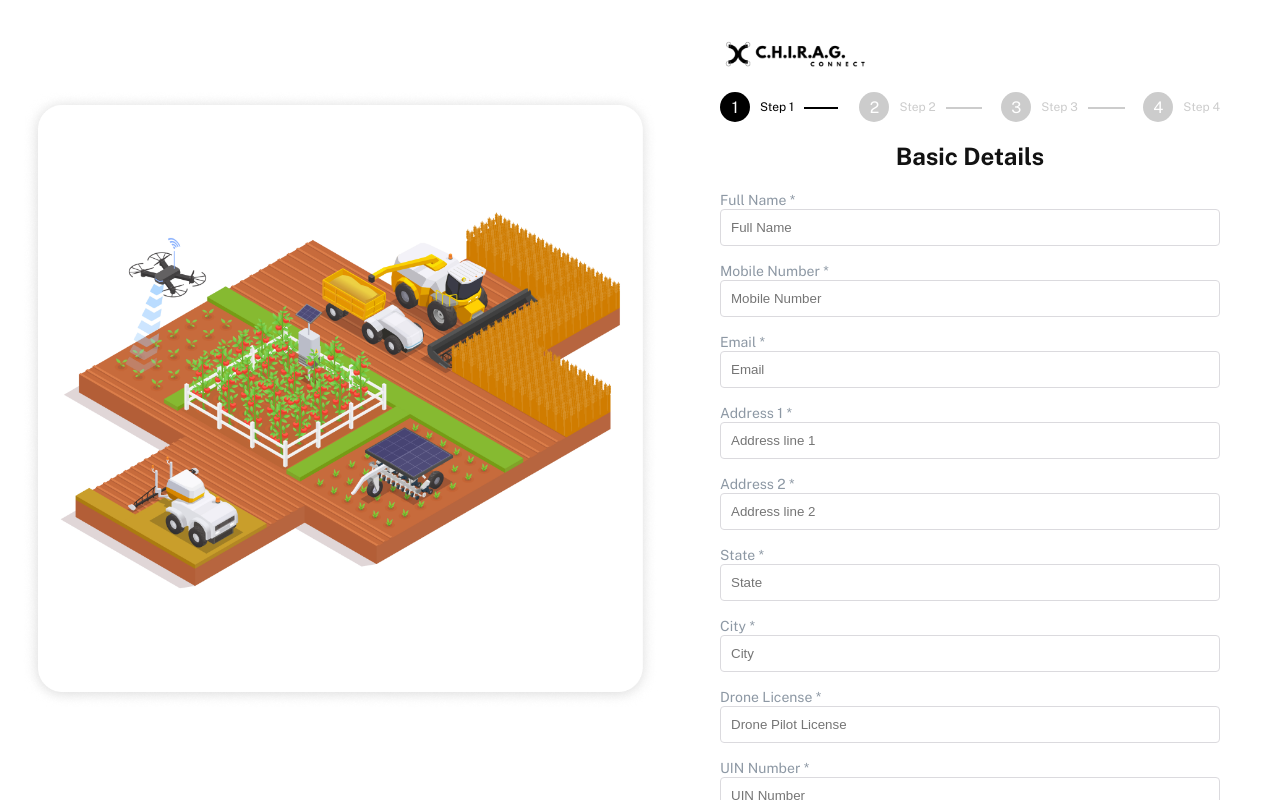
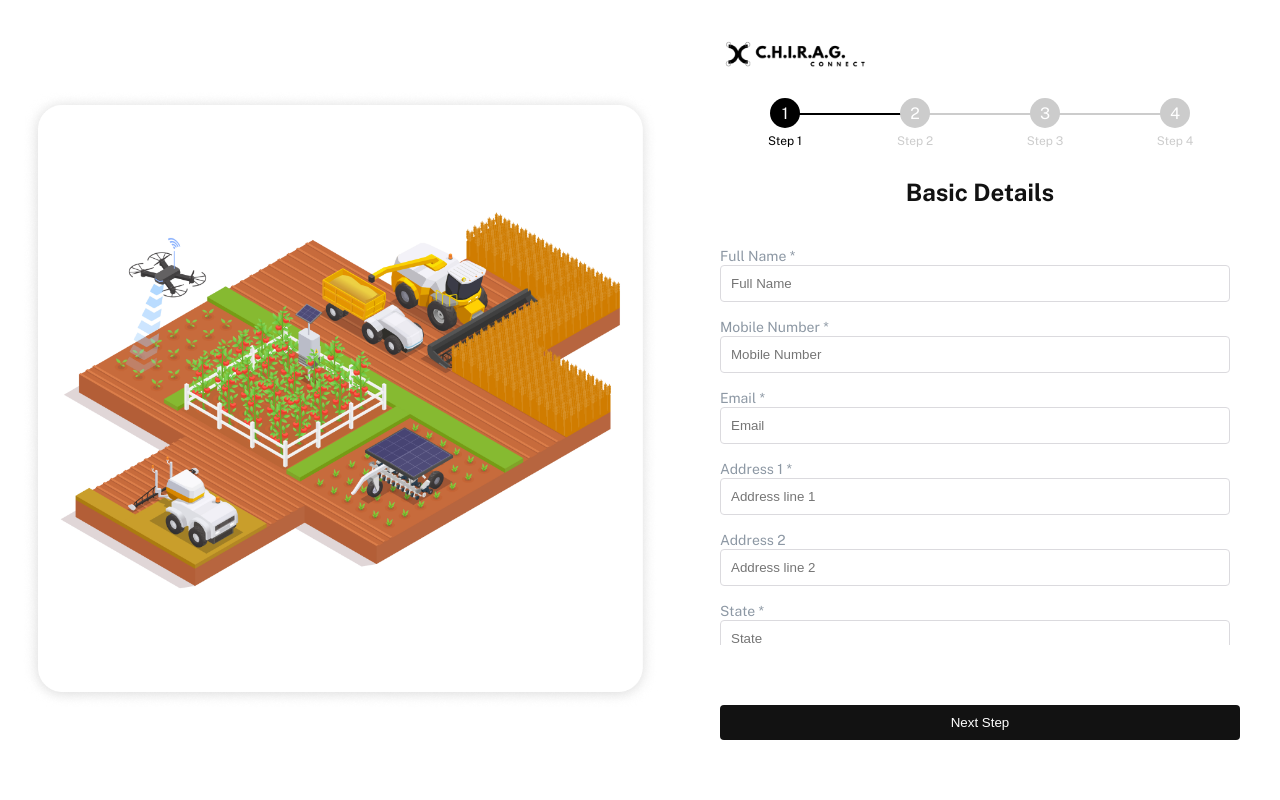
Before and after one commit to gityash2024/chirag-vendor, a React (Vite) app: page /register in a window 1280 px wide. Built offline with nearby package versions, Linux system fonts and the light colour scheme.

Commit message:
production codebase

```diff
--- a/src/environment/environment.tsx
+++ b/src/environment/environment.tsx
@@ -1,5 +1,5 @@
-// const baseUrl = "http://localhost:5000/api";
-const baseUrl = "https://chirag-backend.onrender.com/api";
+const baseUrl = "http://localhost:5000/api";
+// const baseUrl = "https://chirag-backend.onrender.com/api";
 // const baseUrl = "https://chirag.solminica.com/api";
 const REACT_APP_CASHFREE_APP_ID='your_cashfree_app_id';
 
--- a/src/pages/auth/register.jsx
+++ b/src/pages/auth/register.jsx
@@ -31,74 +31,14 @@ const Image = styled.img`
   object-fit: contain;
 `;
 
-const FormSection = styled.div`
-  flex: 1;
-  display: flex;
-  flex-direction: column;
-  justify-content: space-between;
-  padding: 40px;
-  overflow-y: auto;
-`;
 
 const FormContent = styled.div`
   width: 100%;
   max-width: 500px;
+  position: relative;
 `;
 
-const Logo = styled.img`
-  width: 150px;
-  margin-bottom: 20px;
-`;
 
-const StepIndicator = styled.div`
-  display: flex;
-  justify-content: space-between;
-  margin-bottom: 20px;
-  width: 100%;
-`;
-
-const Step = styled.div`
-  display: flex;
-  align-items: center;
-  position: relative;
-  &:not(:last-child)::after {
-    content: "";
-    position: absolute;
-    top: 50%;
-    left: calc(100% + 10px);
-    width: calc(100% - 40px);
-    height: 2px;
-    background-color: ${(props) => (props.active ? "#000" : "#ccc")};
-  }
-`;
-
-const StepNumber = styled.div`
-  width: 30px;
-  height: 30px;
-  border-radius: 50%;
-  background-color: ${(props) => (props.active ? "#000" : "#ccc")};
-  color: #fff;
-  display: flex;
-  justify-content: center;
-  align-items: center;
-  margin-right: 10px;
-`;
-
-const StepText = styled.div`
-  font-size: 12px;
-  color: ${(props) => (props.active ? "#000" : "#ccc")};
-`;
-
-const Title = styled.h2`
-  font-family: "Public Sans", sans-serif;
-  font-weight: 600;
-  font-size: 24px;
-  color: #121212;
-  margin-top: 20px;
-  display: flex;
-  justify-content: center;
-  margin-bottom: 20px;
-`;
 
 const Input = styled.input`
   width: 100%;
@@ -113,7 +53,7 @@ const InputLabel = styled.label`
   color: #8d98a4;
   font-family: "Public Sans", sans-serif;
   font-weight: 400;
-  margin-bottom: 20px !important;
+  margin-bottom: 20px;
 `;
 
 const Button = styled.button`
@@ -125,6 +65,10 @@ const Button = styled.button`
   cursor: pointer;
   width: 100%;
   margin-top: 20px;
+  &:disabled {
+    background-color: #cccccc;
+    cursor: not-allowed;
+  }
 `;
 
 const UploadContainer = styled.div`
@@ -185,6 +129,109 @@ const RemoveButton = styled.button`
   cursor: pointer;
 `;
 
+
+
+const FormSection = styled.div`
+  flex: 1;
+  display: flex;
+  flex-direction: column;
+  padding: 40px;
+  height: 100vh;
+  position: relative;
+`;
+
+const FormScrollContainer = styled.div`
+  overflow-y: auto;
+  flex: 1;
+  padding-right: 10px;
+  margin: 20px 0;
+`;
+
+const Logo = styled.img`
+  width: 150px;
+  margin-bottom: 20px;
+  position: sticky;
+  top: 0;
+  z-index: 1;
+  background: white;
+`;
+
+const Title = styled.h2`
+  font-family: "Public Sans", sans-serif;
+  font-weight: 600;
+  font-size: 24px;
+  color: #121212;
+  margin-top: 20px;
+  display: flex;
+  justify-content: center;
+  margin-bottom: 20px;
+  position: sticky;
+  top: 140px;
+  background: white;
+  z-index: 1;
+`;
+
+const ButtonContainer = styled.div`
+  position: sticky;
+  bottom: 0;
+  background: white;
+  padding: 20px 0;
+  z-index: 1;
+`;
+
+
+
+
+const StepIndicator = styled.div`
+  display: flex;
+  justify-content: space-between;
+  margin-bottom: 20px;
+  width: 100%;
+  position: sticky;
+  top: 70px;
+  z-index: 1;
+  background: white;
+  padding: 10px 0;
+`;
+
+const Step = styled.div`
+  display: flex;
+  align-items: center;
+  position: relative;
+  flex: 1;
+  justify-content: center;
+
+  &:not(:last-child)::after {
+    content: "";
+    position: absolute;
+    top: 15px;
+    left: 50%;
+    width: 100%;
+    height: 2px;
+    background-color: ${(props) => (props.active ? "#000" : "#ccc")};
+  }
+`;
+
+const StepNumber = styled.div`
+  width: 30px;
+  height: 30px;
+  border-radius: 50%;
+  background-color: ${(props) => (props.active ? "#000" : "#ccc")};
+  color: #fff;
+  display: flex;
+  justify-content: center;
+  align-items: center;
+  z-index: 2;
+`;
+
+const StepText = styled.div`
+  font-size: 12px;
+  color: ${(props) => (props.active ? "#000" : "#ccc")};
+  white-space: nowrap;
+  position: absolute;
+  bottom: -20px;
+  text-align: center;
+`;
 const Register = () => {
   const navigate = useNavigate();
   const [step, setStep] = useState(1);
@@ -241,6 +288,144 @@ const Register = () => {
   const [clientId, setClientId] = useState(false);
   const [aadhaarVerified, setAadhaarVerified] = useState(false);
 
+  const validateStep1 = () => {
+    if (!formData.name.trim()) {
+      toast.error("Please enter your full name");
+      return false;
+    }
+    if (!formData.mobileNumber.trim() || !/^\d{10}$/.test(formData.mobileNumber)) {
+      toast.error("Please enter a valid 10-digit mobile number");
+      return false;
+    }
+    if (!formData.email.trim() || !/^[^\s@]+@[^\s@]+\.[^\s@]+$/.test(formData.email)) {
+      toast.error("Please enter a valid email address");
+      return false;
+    }
+    if (!formData.address1.trim()) {
+      toast.error("Please enter address line 1");
+      return false;
+    }
+    if (!formData.state.trim()) {
+      toast.error("Please enter state");
+      return false;
+    }
+    if (!formData.city.trim()) {
+      toast.error("Please enter city");
+      return false;
+    }
+    if (!formData.droneLicense.trim()) {
+      toast.error("Please enter drone license number");
+      return false;
+    }
+    if (!formData.uinNumber.trim()) {
+      toast.error("Please enter UIN number");
+      return false;
+    }
+    if (!formData.aadhaarFront) {
+      toast.error("Please upload front side of Aadhaar card");
+      return false;
+    }
+    if (!formData.aadhaarBack) {
+      toast.error("Please upload back side of Aadhaar card");
+      return false;
+    }
+    if (!aadhaarVerified) {
+      toast.error("Please verify your Aadhaar number");
+      return false;
+    }
+    return true;
+  };
+
+  const validateStep2 = () => {
+    if (!formData.experience.trim()) {
+      toast.error("Please enter your experience");
+      return false;
+    }
+    if (!formData.pricing.trim()) {
+      toast.error("Please enter your pricing");
+      return false;
+    }
+    if (!formData.serviceState.trim()) {
+      toast.error("Please enter service state");
+      return false;
+    }
+    if (!formData.serviceCity.trim()) {
+      toast.error("Please enter service city");
+      return false;
+    }
+    if (!formData.village.trim()) {
+      toast.error("Please enter village");
+      return false;
+    }
+    return true;
+  };
+
+  const validateStep3 = () => {
+    for (let i = 0; i < formData.drones.length; i++) {
+      const drone = formData.drones[i];
+      if (!drone.model.trim()) {
+        toast.error(`Please enter model for drone ${i + 1}`);
+        return false;
+      }
+      if (!drone.speed.trim()) {
+        toast.error(`Please enter speed for drone ${i + 1}`);
+        return false;
+      }
+      if (!drone.flowRate.trim()) {
+        toast.error(`Please enter flow rate for drone ${i + 1}`);
+        return false;
+      }
+      if (!drone.payload.trim()) {
+        toast.error(`Please enter payload capacity for drone ${i + 1}`);
+        return false;
+      }
+      // if (!drone.image) {
+      //   toast.error(`Please upload image for drone ${i + 1}`);
+      //   return false;
+      // }
+      if (!drone.manufacturer.trim()) {
+        toast.error(`Please enter manufacturer for drone ${i + 1}`);
+        return false;
+      }
+      if (!drone.purchaseYear.trim()) {
+        toast.error(`Please enter purchase year for drone ${i + 1}`);
+        return false;
+      }
+    }
+    return true;
+  };
+
+  const validateStep4 = () => {
+    for (let i = 0; i < formData.batteries.length; i++) {
+      const battery = formData.batteries[i];
+      if (!battery.capacity.trim()) {
+        toast.error(`Please enter capacity for battery ${i + 1}`);
+        return false;
+      }
+      if (!battery.lifeCycles.trim()) {
+        toast.error(`Please enter life cycles for battery ${i + 1}`);
+        return false;
+      }
+      if (!battery.voltage.trim()) {
+        toast.error(`Please enter voltage for battery ${i + 1}`);
+        return false;
+      }
+      if (!battery.ampere.trim()) {
+        toast.error(`Please enter ampere for battery ${i + 1}`);
+        return false;
+      }
+      if (!battery.manufacturer.trim()) {
+        toast.error(`Please enter manufacturer for battery ${i + 1}`);
+        return false;
+      }
+      if (!battery.purchaseYear.trim()) {
+        toast.error(`Please enter purchase year for battery ${i + 1}`);
+        return false;
+      }
+    }
+    return true;
+  };
+
   const handleInputChange = (e, index, field) => {
     const { name, value } = e.target;
     if (field) {
@@ -251,6 +436,7 @@ const Register = () => {
       setFormData({ ...formData, [name]: value });
     }
   };
+
   const handleFileUpload = async (e, index, field) => {
     const file = e.target.files[0];
     setIsLoading(true);
@@ -267,15 +453,13 @@ const Register = () => {
           formData.append("file", file);
           try {
             const response = await uploadTos3(formData);
-
-            const newDrones = [...formData?.drones];
+            const newDrones = [...formData.drones];
             newDrones[index] = { ...newDrones[index], image: response.data.fileUrl };
             setFormData(prevState => ({
               ...prevState,
               drones: newDrones
             }));
           } catch (error) {
-            console.error("Error uploading file:", error);
             toast.error("Failed to upload file");
           }
         } else {
@@ -285,13 +469,11 @@ const Register = () => {
           formData.append("file", file);
           try {
             const response = await uploadTos3(formData);
-
             setFormData(prevState => ({
               ...prevState,
               [e.target.name]: response.data.fileUrl
             }));
           } catch (error) {
-            console.error("Error uploading file:", error);
             toast.error("Failed to upload file");
           }
         }
@@ -383,8 +565,28 @@ const Register = () => {
   };
 
   const handleSubmit = async (e) => {
-    console.log(formData);
     e.preventDefault();
+    let isValid = false;
+
+    switch (step) {
+      case 1:
+        isValid = validateStep1();
+        break;
+      case 2:
+        isValid = validateStep2();
+        break;
+      case 3:
+        isValid = validateStep3();
+        break;
+      case 4:
+        isValid = validateStep4();
+        break;
+      default:
+        isValid = false;
+    }
+
+    if (!isValid) return;
+
     setIsLoading(true);
     try {
       if (step < 4) {
@@ -393,15 +595,12 @@ const Register = () => {
         const response = await registerVendor(formData);
         if (response.data) {
           localStorage.setItem("user", JSON.stringify(response.data));
-
           toast.success("Registration successful!");
           navigate("/home");
         }
       }
     } catch (error) {
-      toast.error(
-        error.response?.data?.message || "An error occurred during registration"
-      );
+      toast.error(error.response?.data?.message || "An error occurred during registration");
     } finally {
       setIsLoading(false);
     }
@@ -415,7 +614,6 @@ const Register = () => {
           <Image src={registerImage} alt="Register" />
         </ImageSection>
         <FormSection>
-        <FormContent>
           <Logo src={chiragLogo} alt="CHIRAG Logo" />
           <StepIndicator>
             {[1, 2, 3, 4].map((num) => (
@@ -434,6 +632,7 @@ const Register = () => {
               ? "Drone Specs"
               : "Battery Specs"}
           </Title>
+          <FormScrollContainer>
             <form onSubmit={handleSubmit}>
               {step === 1 && (
                 <>
@@ -470,7 +669,7 @@ const Register = () => {
                     placeholder="Address line 1"
                     required
                   />
-                <InputLabel>Address 2 * </InputLabel>
+                  <InputLabel>Address 2</InputLabel>
                   <Input
                     name="address2"
                     value={formData.address2}
@@ -511,9 +710,8 @@ const Register = () => {
                   />
                   <UploadContainer>
                     <UploadButton
-                    onClick={() =>
-                      document.getElementById("aadhaarFront").click()
-                    }
+                      type="button"
+                      onClick={() => document.getElementById("aadhaarFront").click()}
                     >
                       {previewImages.aadhaarFront ? (
                         <UploadedImage src={previewImages.aadhaarFront} alt="Aadhaar Front" />
@@ -522,9 +720,8 @@ const Register = () => {
                       )}
                     </UploadButton>
                     <UploadButton
-                    onClick={() =>
-                      document.getElementById("aadhaarBack").click()
-                    }
+                      type="button"
+                      onClick={() => document.getElementById("aadhaarBack").click()}
                     >
                       {previewImages.aadhaarBack ? (
                         <UploadedImage src={previewImages.aadhaarBack} alt="Aadhaar Back" />
@@ -539,6 +736,7 @@ const Register = () => {
                     hidden
                     onChange={(e) => handleFileUpload(e)}
                     name="aadhaarFront"
+                    accept="image/*"
                   />
                   <input
                     id="aadhaarBack"
@@ -546,6 +744,7 @@ const Register = () => {
                     hidden
                     onChange={(e) => handleFileUpload(e)}
                     name="aadhaarBack"
+                    accept="image/*"
                   />
                   <InputLabel>Aadhaar Number * </InputLabel>
                   <Input
@@ -577,10 +776,13 @@ const Register = () => {
                     </>
                   )}
                   {aadhaarVerified && (
-                  <p style={{ color: 'green' }}>Aadhaar verified successfully</p>
+                    <p style={{ color: "green", textAlign: "center", margin: "10px 0" }}>
+                      Aadhaar verified successfully
+                    </p>
                   )}
                 </>
               )}
+
               {step === 2 && (
                 <>
                   <InputLabel>Experience * </InputLabel>
@@ -623,9 +825,11 @@ const Register = () => {
                     value={formData.village}
                     onChange={handleInputChange}
                     placeholder="Village"
+                    required
                   />
                 </>
               )}
+
               {step === 3 && (
                 <>
                   {formData.drones.map((drone, index) => (
@@ -636,13 +840,14 @@ const Register = () => {
                         )}
                         {formData.drones.length > 1 && (
                           <RemoveButton
+                            type="button"
                             onClick={() => removeItem(index, "drones")}
                           >
                             ✕
                           </RemoveButton>
                         )}
                       </FormArrayHeader>
-                    <InputLabel>Drone Details * </InputLabel>
+                      <InputLabel>Drone Model * </InputLabel>
                       <Input
                         name="model"
                         value={drone.model}
@@ -650,7 +855,7 @@ const Register = () => {
                         placeholder="Drone Model"
                         required
                       />
-                    <InputLabel>Drone Specs * </InputLabel>
+                      <InputLabel>Drone Speed * </InputLabel>
                       <Input
                         name="speed"
                         value={drone.speed}
@@ -658,7 +863,7 @@ const Register = () => {
                         placeholder="Speed of the Drone"
                         required
                       />
-                    <InputLabel>Drone Flow Rate * </InputLabel>
+                      <InputLabel>Flow Rate * </InputLabel>
                       <Input
                         name="flowRate"
                         value={drone.flowRate}
@@ -666,7 +871,7 @@ const Register = () => {
                         placeholder="Flow Rate of the Drone"
                         required
                       />
-                    <InputLabel>Drone Capacity * </InputLabel>
+                      <InputLabel>Payload Capacity * </InputLabel>
                       <Input
                         name="payload"
                         value={drone.payload}
@@ -675,12 +880,14 @@ const Register = () => {
                         required
                       />
                       <UploadButton
-                      onClick={() =>
-                        document.getElementById(`droneImage${index}`).click()
-                      }
+                        type="button"
+                        onClick={() => document.getElementById(`droneImage${index}`).click()}
                       >
                         {previewImages.drones[index] ? (
-                        <UploadedImage src={previewImages.drones[index]} alt="Drone" />
+                          <UploadedImage
+                            src={previewImages.drones[index]}
+                            alt={`Drone ${index + 1}`}
+                          />
                         ) : (
                           "+ Drone Image"
                         )}
@@ -690,8 +897,9 @@ const Register = () => {
                         type="file"
                         hidden
                         onChange={(e) => handleFileUpload(e, index, "drones")}
+                        accept="image/*"
                       />
-                    <InputLabel>Drone Manufacturer * </InputLabel>
+                      <InputLabel>Manufacturer * </InputLabel>
                       <Input
                         name="manufacturer"
                         value={drone.manufacturer}
@@ -699,7 +907,7 @@ const Register = () => {
                         placeholder="Manufacturer Name"
                         required
                       />
-                    <InputLabel>Drone YOP * </InputLabel>
+                      <InputLabel>Purchase Year * </InputLabel>
                       <Input
                         name="purchaseYear"
                         value={drone.purchaseYear}
@@ -710,10 +918,11 @@ const Register = () => {
                     </FormArrayContainer>
                   ))}
                   <AddMoreButton type="button" onClick={() => addMore("drones")}>
-                  Add more Drone
+                    Add More Drone
                   </AddMoreButton>
                 </>
               )}
+
               {step === 4 && (
                 <>
                   {formData.batteries.map((battery, index) => (
@@ -724,6 +933,7 @@ const Register = () => {
                         )}
                         {formData.batteries.length > 1 && (
                           <RemoveButton
+                            type="button"
                             onClick={() => removeItem(index, "batteries")}
                           >
                             ✕
@@ -738,7 +948,7 @@ const Register = () => {
                         placeholder="Capacity"
                         required
                       />
-                    <InputLabel>Battery Life Cycles * </InputLabel>
+                      <InputLabel>Life Cycles * </InputLabel>
                       <Input
                         name="lifeCycles"
                         value={battery.lifeCycles}
@@ -746,7 +956,7 @@ const Register = () => {
                         placeholder="Life Cycles"
                         required
                       />
-                    <InputLabel>Battery Voltage * </InputLabel>
+                      <InputLabel>Voltage * </InputLabel>
                       <Input
                         name="voltage"
                         value={battery.voltage}
@@ -754,7 +964,7 @@ const Register = () => {
                         placeholder="Voltage"
                         required
                       />
-                    <InputLabel>Battery Ampere * </InputLabel>
+                      <InputLabel>Ampere * </InputLabel>
                       <Input
                         name="ampere"
                         value={battery.ampere}
@@ -762,7 +972,7 @@ const Register = () => {
                         placeholder="Ampere"
                         required
                       />
-                    <InputLabel>Battery Manufacturer * </InputLabel>
+                      <InputLabel>Manufacturer * </InputLabel>
                       <Input
                         name="manufacturer"
                         value={battery.manufacturer}
@@ -770,7 +980,7 @@ const Register = () => {
                         placeholder="Manufacturer"
                         required
                       />
-                    <InputLabel>Battery Purchase Year * </InputLabel>
+                      <InputLabel>Purchase Year * </InputLabel>
                       <Input
                         name="purchaseYear"
                         value={battery.purchaseYear}
@@ -780,23 +990,22 @@ const Register = () => {
                       />
                     </FormArrayContainer>
                   ))}
-                <AddMoreButton
-                  type="button"
-                  onClick={() => addMore("batteries")}
-                >
+                  <AddMoreButton type="button" onClick={() => addMore("batteries")}>
                     Add New Battery
                   </AddMoreButton>
                 </>
               )}
-            <Button type="submit" disabled={isLoading}>
+            </form>
+          </FormScrollContainer>
+          <ButtonContainer>
+            <Button type="submit" onClick={handleSubmit} disabled={isLoading}>
               {isLoading
                 ? "Processing..."
                 : step === 4
                 ? "Save and Proceed"
                 : "Next Step"}
             </Button>
-          </form>
-        </FormContent>
+          </ButtonContainer>
         </FormSection>
       </Container>
     </>
```
Lines whose indentation alone changed are shown as unchanged.
